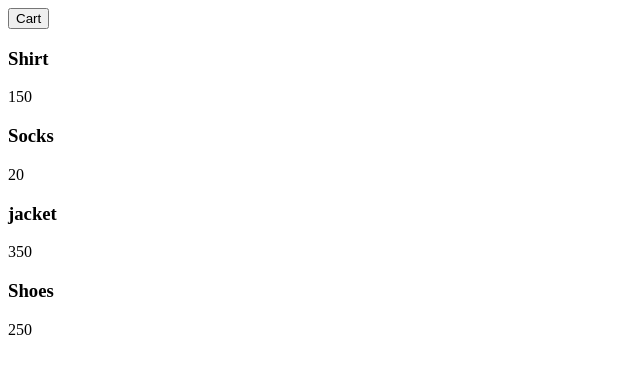
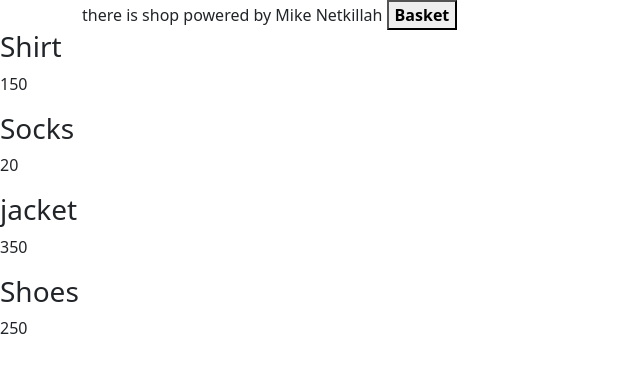
Before and after one commit to machukhinktato/javascript_extended, a plain HTML site: page mainapp/index.html in a window 1280 px wide. Shown: the whole page, without its empty margins (0-640 px from the left). Drawn offline with nearby package versions, Linux system fonts and the light colour scheme.

Commit message:
Update index.html

```diff
--- a/mainapp/index.html
+++ b/mainapp/index.html
@@ -1,19 +1,23 @@
 <!DOCTYPE html>
-<html lang="en">
-<head>
-    <meta charset="UTF-8">
-    <title>eShop</title>
-
-
-</head>
-<body>
-<header>
-    <button class="cart-button" type="button">Cart</button>
-</header>
-<main>
-    <div class="goods-list"></div>
+<html>
+  <head>
+    <meta charset="utf-8">
+    <meta name="viewport" content="width=device-width">
+    <title>repl.it</title>
+    <link rel="stylesheet" href="https://fonts.googleapis.com/css?family=Tangerine">
+    <link href="./style.css" rel="stylesheet" type="text/css" />
+    <link href="https://cdn.jsdelivr.net/npm/bootstrap@5.0.0-beta2/dist/css/bootstrap.min.css" rel="stylesheet" integrity="sha384-BmbxuPwQa2lc/FVzBcNJ7UAyJxM6wuqIj61tLrc4wSX0szH/Ev+nYRRuWlolflfl" crossorigin="anonymous">
+    <script src="script.js" defer></script>
+  </head>
+  <body>
+  <header>
+    <div class="container">
+      <span class="shop-name">there is shop powered by Mike Netkillah</span>
+      <button class="cart-button" type="button"><b>Basket</b></button>
+    </div>
+    <div class="goods-list">
+      <img src="#" alt="picture" class="img">
+    </div>
 </main>
-
-</body>
-<script src="./script.js"></script>
+  </body>
 </html>
```
